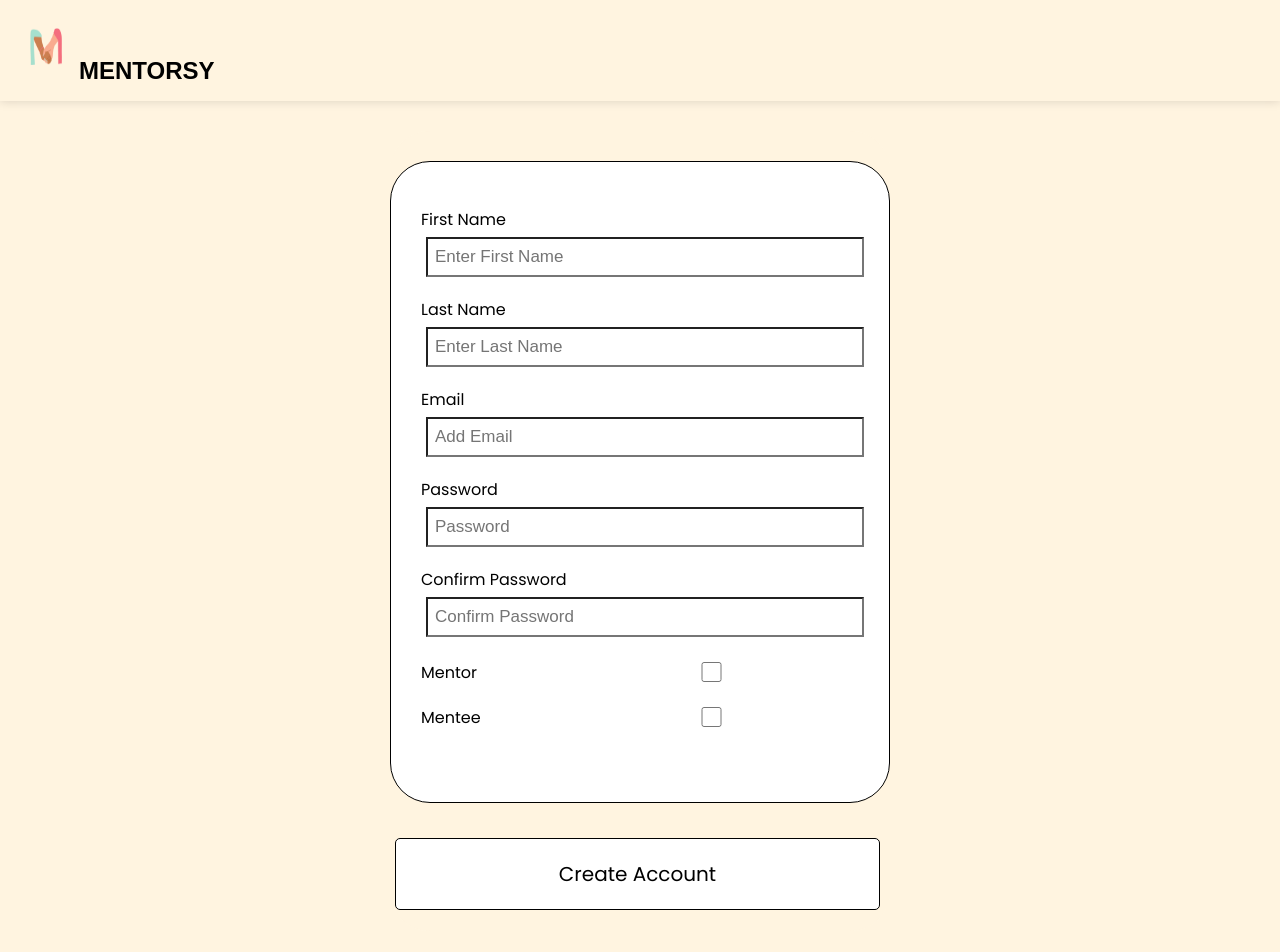
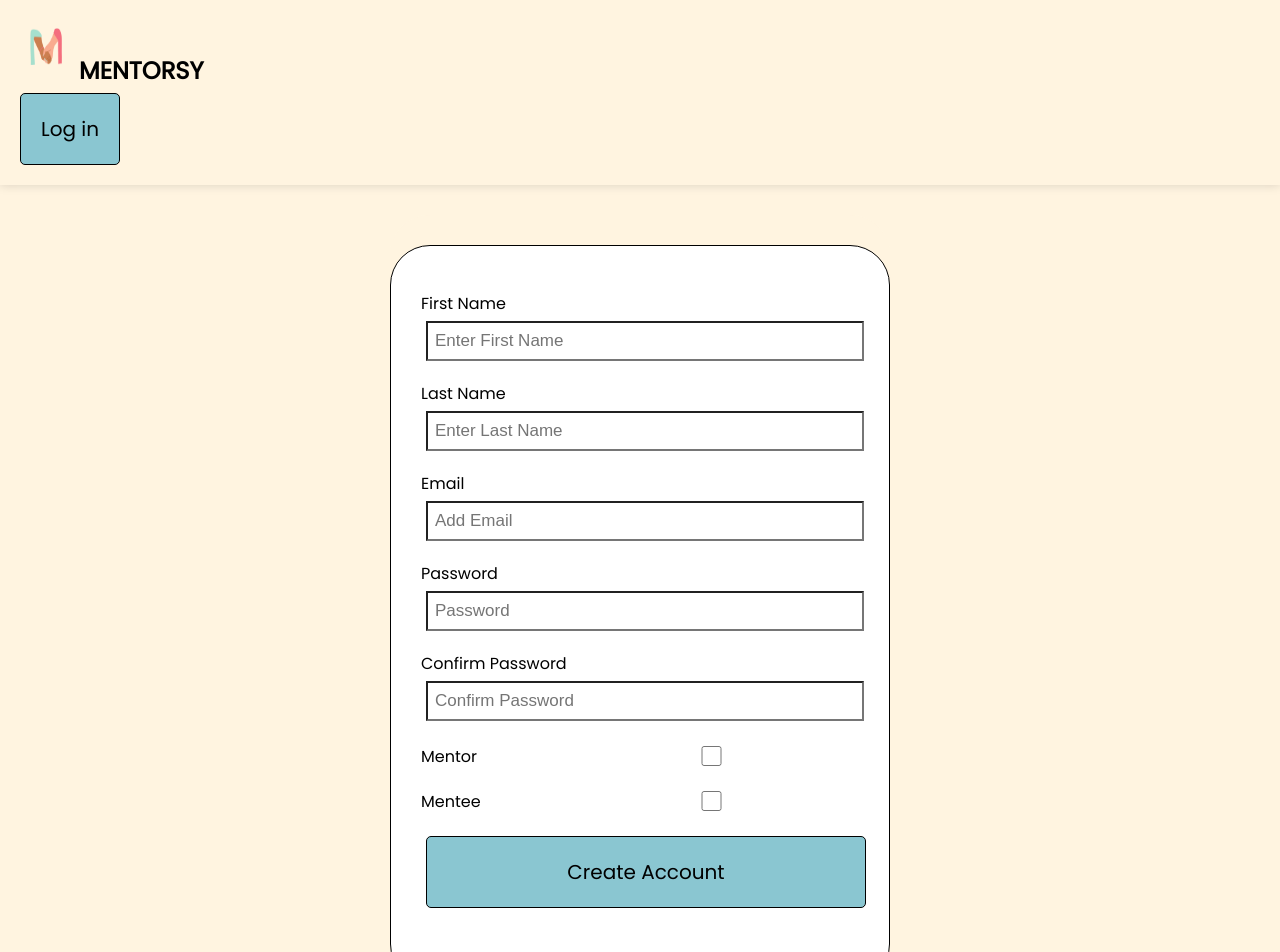
Before and after one commit to lizjia/Mentorsy, a React (Create React App) app: page / in a window 1280 px wide. Shown: the top 952 px of the page. Built offline with nearby package versions, Linux system fonts and the light colour scheme.

Commit message:
big changes

```diff
--- a/package.json
+++ b/package.json
@@ -6,9 +6,12 @@
     "@testing-library/jest-dom": "^5.16.1",
     "@testing-library/react": "^12.1.2",
     "@testing-library/user-event": "^13.5.0",
+    "bootstrap": "^5.1.3",
     "react": "^17.0.2",
+    "react-bootstrap": "^2.1.0",
     "react-dom": "^17.0.2",
     "react-scripts": "5.0.0",
+    "reactjs-popup": "^2.0.5",
     "web-vitals": "^2.1.3"
   },
   "scripts": {
--- a/src/App.js
+++ b/src/App.js
@@ -1,20 +1,17 @@
-import logo from './logo.svg';
 import './App.css';
 import MainPage from './components/MainPage';
-import Button from './components/Button';
 import { Navigation } from './components/navigation';
 
 const App = () => {
 
   return (
     <div>
-        <Navigation/>
-    <header className = "center">
-    <div className="container">
-    <MainPage />
-    </div>
-    <Button className = 'button' color = 'white' text = 'Create Account'/>
-    </header>
+      <Navigation />
+      <header className="center">
+        <div className="container">
+          <MainPage />
+        </div>
+      </header>
     </div>
   );
 }
--- a/src/components/Button.jsx
+++ /dev/null
@@ -1,11 +0,0 @@
-const Button = ({color, text}) => {
-    return (
-        <button
-            style={{ backgroundColor: color }}
-            className='button'>
-            {text}
-        </button>
-    )
-}
-
-export default Button
--- a/src/components/MainPage.jsx
+++ b/src/components/MainPage.jsx
@@ -83,6 +83,8 @@ const MainPage = () => {
                     onChange={(e) => setMentee(e.currentTarget.checked)}
                 />
             </div>
+            <input type='submit' value='Create Account' className='button' />
+
         </form>
     )
 }
--- /dev/null
+++ b/src/components/login.jsx
@@ -0,0 +1,60 @@
+import { useState } from "react"
+import React from "react"
+
+const Login = () => {
+    // own component level state
+    const [first, setFirst] = useState('')
+    const [last, setLast] = useState('')
+    const [email, setEmail] = useState('')
+    const [password, setPassword] = useState('')
+    const [confirmPass, setconfirmPass] = useState('')
+    const [mentor, setMentor] = useState(false)
+    const [mentee, setMentee] = useState(false)
+
+    // takes in event object that prevents submitting nothing
+    const onSubmit = (e) => {
+        // doesn't submit to a page
+        e.preventDefault()
+
+        // validate if text is there
+        if (!first || !last || !email || !password) {
+            alert('Please ensure that all your information is entered.')
+            return
+        }
+
+        // onAdd({ first, last, email })
+
+        // clear the form
+        setFirst(``)
+        setLast(``)
+        setEmail(``)
+        setPassword('')
+        setconfirmPass('')
+
+    }
+
+
+    return (
+        <form className='add-form' onSubmit={onSubmit} >
+
+            <div className='form-control'>
+                <label> Email </label>
+                <input type='text' placeholder='Add Email'
+                    value={email} onChange={(e) => setEmail(e.target.value)}
+
+                />
+            </div>
+            <div className='form-control'>
+                <label> Password </label>
+                <input type='password' placeholder='Password'
+                    value={password} onChange={(e) => setPassword(e.target.value)}
+
+                />
+            </div>
+            <input type='submit' value='Login' className='button' />
+
+        </form>
+    )
+}
+
+export default Login
--- a/src/components/navigation.jsx
+++ b/src/components/navigation.jsx
@@ -1,15 +1,34 @@
+import React from "react"
+import Popup from 'reactjs-popup';
+import Login from "./login";
+
+const Modal = () => (
+  <Popup trigger={<button className="navbar-button"> Log in </button>} position="centre">
+    {close => (
+      <div>
+        <Login />
+        <a className="close" onClick={close}>
+          &times;
+        </a>
+      </div>
+    )}
+  </Popup>
+);
+
 export const Navigation = (props) => {
   return (
     <nav id='menu' className='navbar navbar-default navbar-fixed-top'>
-        <div className=''>
+
       <div className='navbar-header'>
-              <img src = "icon.png"/>
+        <img src="icon.png" />
         <a className='navbar-brand page-scroll'>
           Mentorsy
         </a>
+        <div>
+          <Modal />
+          <div id="popup-root" />
         </div>
-            <ul className='nav navbar-nav navbar-right'>
-            </ul>
+
       </div>
     </nav>
   )
--- a/src/index.css
+++ b/src/index.css
@@ -51,10 +51,10 @@ body {
 
 .button {
   color: black;
-  background: white;
+  background: #8AC6D1;
   display: inline-block;
   border:1px solid black;
-  width: 485px;
+  width: 440px;
   padding: 20px 20px;
   margin: 5px;
   border-radius: 5px;
@@ -116,22 +116,31 @@ code {
   box-shadow: 0 0 10px rgba(0, 0, 0, 0.15);
 }
 #menu a.navbar-brand {
-  font-family: "Raleway", sans-serif;
+  font-family: 'Poppins', sans-serif;
   font-size: 24px;
   font-weight: 700;
   color: black;
   text-transform: uppercase;
 }
-#menu.navbar-default .navbar-nav > li > a {
-  font-family: "Lato", sans-serif;
-  text-transform: uppercase;
-  color: white;
-  font-size: 15px;
-  font-weight: 400;
-  padding: 8px 2px;
-  border-radius: 0;
-  margin: 9px 20px 0;
+.navbar-button {
+  color: black;
+  background: #8AC6D1;
+  display: inline-flex;
+  border:1px solid black;
+  padding: 20px 20px;
+  margin: 5px;
+  border-radius: 5px;
+  font-size: 20px;
+  font-family: inherit;
+  justify-content: flex-end;
+  text-align: right;
 }
+.flex-end {
+  padding: 10px 0;
+  display: flex;
+  justify-content: flex-end;
+}
+
 #menu.navbar-default .navbar-nav > li > a:after {
   display: block;
   position: absolute;
@@ -151,27 +160,3 @@ code {
 .navbar-default .navbar-nav > .active > a:focus {
   background-color: transparent;
 }
-.navbar-default .navbar-nav > .active > a:after,
-.navbar-default .navbar-nav > .active > a:hover:after,
-.navbar-default .navbar-nav > .active > a:focus:after {
-  display: block !important;
-  position: absolute !important;
-  left: 0 !important;
-  bottom: -1px !important;
-  width: 100% !important;
-  height: 2px !important;
-  background: white!important;
-  content: "" !important;
-  transition: width 0.2s !important;
-}
-.navbar-toggle {
-  border-radius: 0;
-}
-.navbar-default .navbar-toggle:hover,
-.navbar-default .navbar-toggle:focus {
-  background-color: #fff;
-  border-color: #608dfd;
-}
-.navbar-default .navbar-toggle:hover > .icon-bar {
-  background-color: white
-}
```
Also changed, not shown: 1 other file (tests, documents, lock files or other folders). Lines whose indentation alone changed are shown as unchanged.
